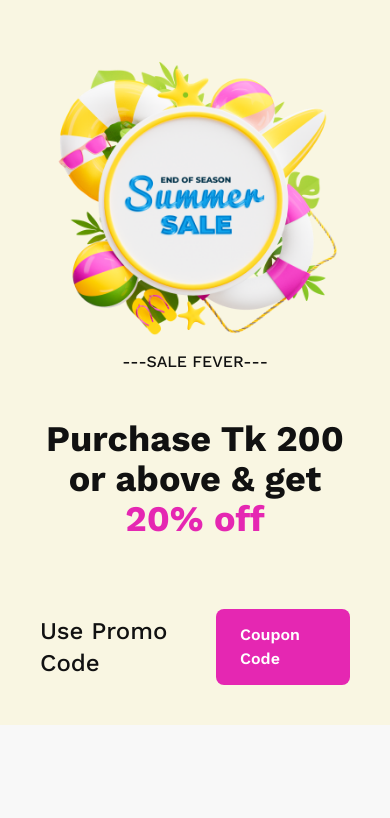
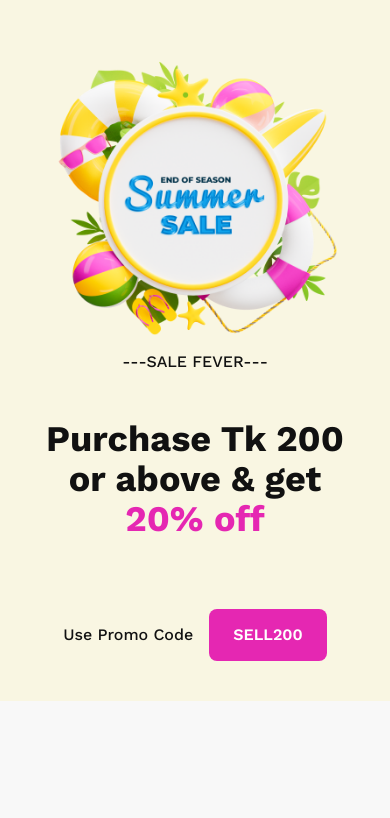
Before and after one commit to ZaibLComrade/Summer-Sale, a plain HTML site: page index.html in a window 390 px wide. Shown: the top 818 px of the page. Drawn offline with nearby package versions, Linux system fonts and the light colour scheme.

Commit message:
Made Banner Responsive

```diff
--- a/index.html
+++ b/index.html
@@ -25,8 +25,8 @@
 				<h1 class="md:text-2xl lg:text-3xl mb-[45px] font-medium uppercase">---Sale Fever---</h1>
 				<h2 class="lg:text-6xl md:text-5xl text-4xl font-bold lg:w-[700px] text-center max-w-[700px]">Purchase Tk 200 or above & get <span class="text-custom-pink" id="discount-rate">20% off</span></h2>
 				<div class="flex mt-[70px] gap-4 items-center font-semibold">
-					<p class="text-2xl font-medium">Use Promo Code</p>
-					<div class="px-6 py-[14px] text-white rounded-lg bg-custom-pink w-max">Coupon Code</div>
+					<p class="font-medium lg:text-2xl md:text-xl">Use Promo Code</p>
+					<div id="coupon-code" class="px-6 py-[14px] text-white rounded-lg bg-custom-pink w-max">SELL200</div>
 				</div>
 			</div>
 		</section>
```
